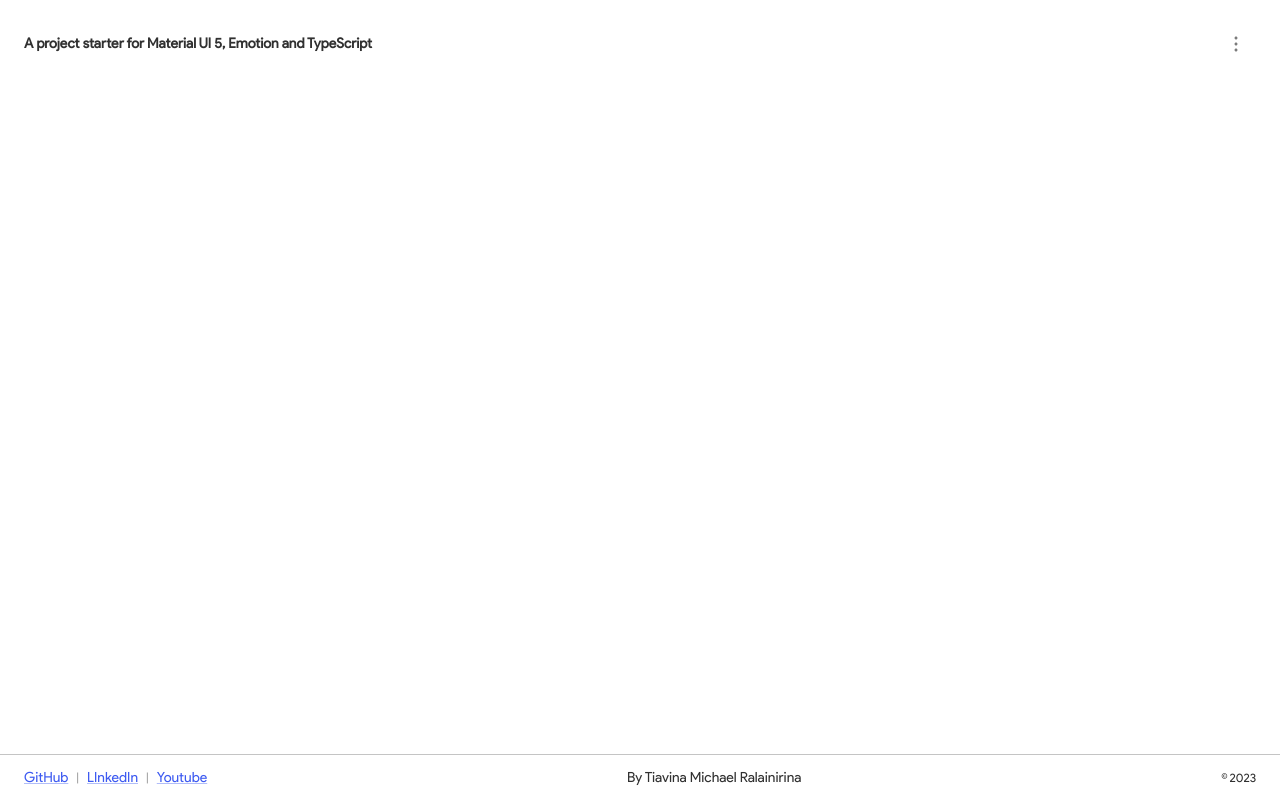
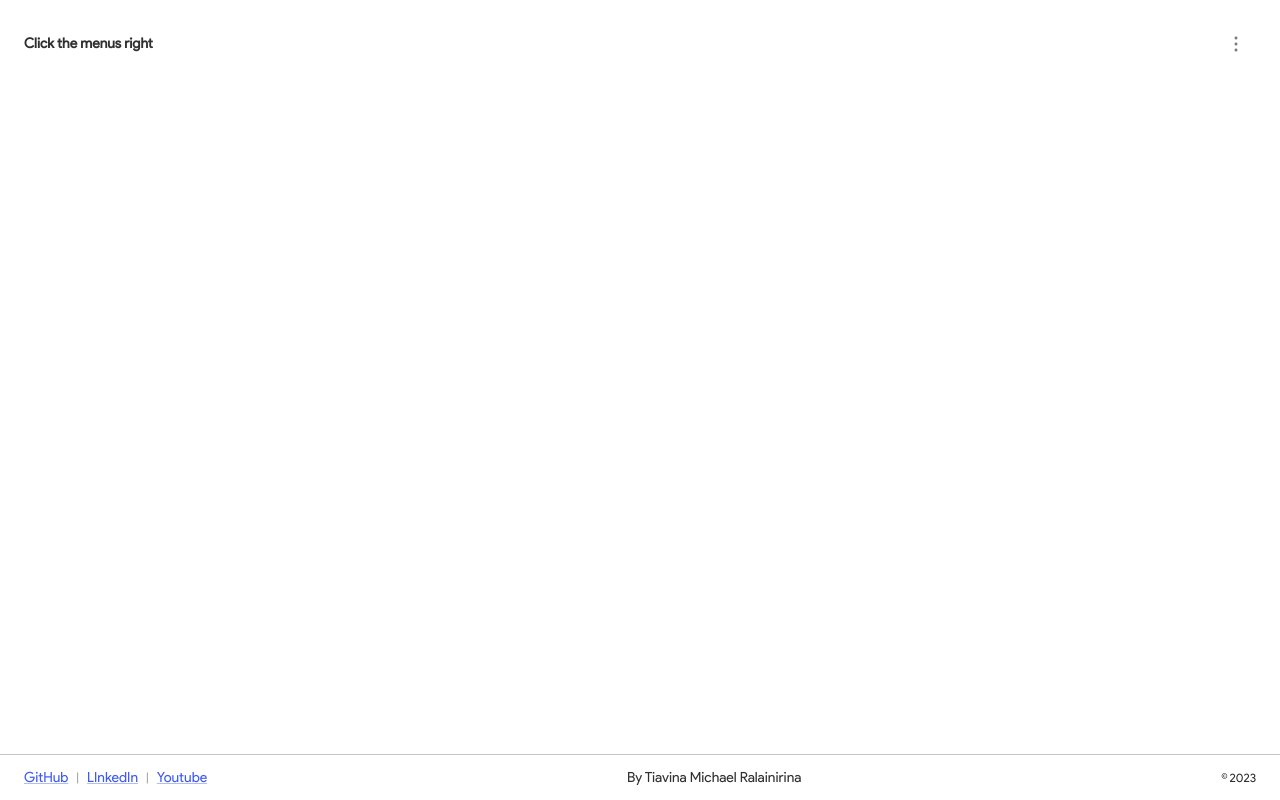
Before and after one commit to tiavina-mika/actions-menu, a React (Create React App) app: page / in a window 1280 px wide. Built offline with nearby package versions, Linux system fonts and the light colour scheme.

Commit message:
change title

```diff
--- a/src/containers/Home.tsx
+++ b/src/containers/Home.tsx
@@ -28,9 +28,7 @@ const Home = () => {
         css={classes.content}
         className="stretchSelf flexRow center spaceBetween"
       >
-        <Typography variant="h3">
-          A project starter for Material UI 5, Emotion and TypeScript
-        </Typography>
+        <Typography variant="h3">Click the menus right</Typography>
         <ActionsModal title="What we do?" menus={menus} />
       </div>
       <Footer />
```
